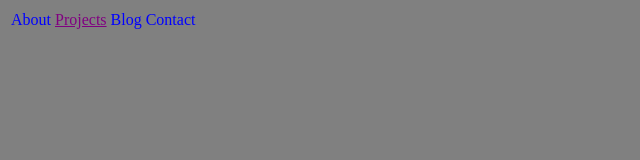
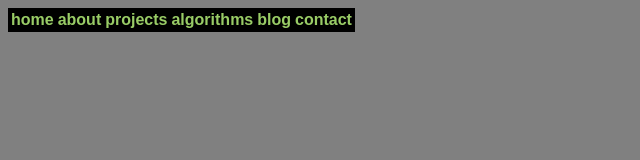
Before and after one commit to rajohns08/MyWebsite, a plain HTML site: page index.html in a window 1280 px wide. Shown: the whole page, without its empty margins (0-640 px from the left). Drawn offline with Linux system fonts and the light colour scheme.

Commit message:
-added some new css stylings

```diff
--- a/css/index.css
+++ b/css/index.css
@@ -1,11 +1,22 @@
-table {
-	color: blue;
-}
-
-a {
-	color: purple;
-}
-
 body {
 	background-color: gray;
 }
+
+#mainNavBar {
+	background-color: black;
+}
+
+#mainNavBar a {
+	color: #99CC66;
+	font-family: Arial, Verdana, sans-serif;
+	font-weight: bold;
+	text-decoration: none;
+}
+
+#mainNavBar a:hover {
+	color: #33FF00;
+}
+
+#mainNavBar a:active {
+	color: #FFFFFF;
+}
--- a/index.html
+++ b/index.html
@@ -6,12 +6,14 @@
 		<link rel="stylesheet" type="text/css" href="css/index.css">
 	</head>
 	<body>
-		<table>
+		<table id="mainNavBar">
 			<tr>
-				<td>About</td>
-				<td><a href="projects.html">Projects</a></td>
-				<td>Blog</td>
-				<td>Contact</td>
+				<td><a href="index.html">home</a></td>
+				<td><a href="about.html">about</a></td>
+				<td><a href="projects.html">projects</a></td>
+				<td><a href="algorithms.html">algorithms</a></td>
+				<td><a href="blog.html">blog</a></td>
+				<td><a href="contact.html">contact</a></td>
 			</tr>
 		</table>
 	</body>
```
Also changed, not shown: about.html (added), algorithms.html (added), blog.html (added), contact.html (added).
